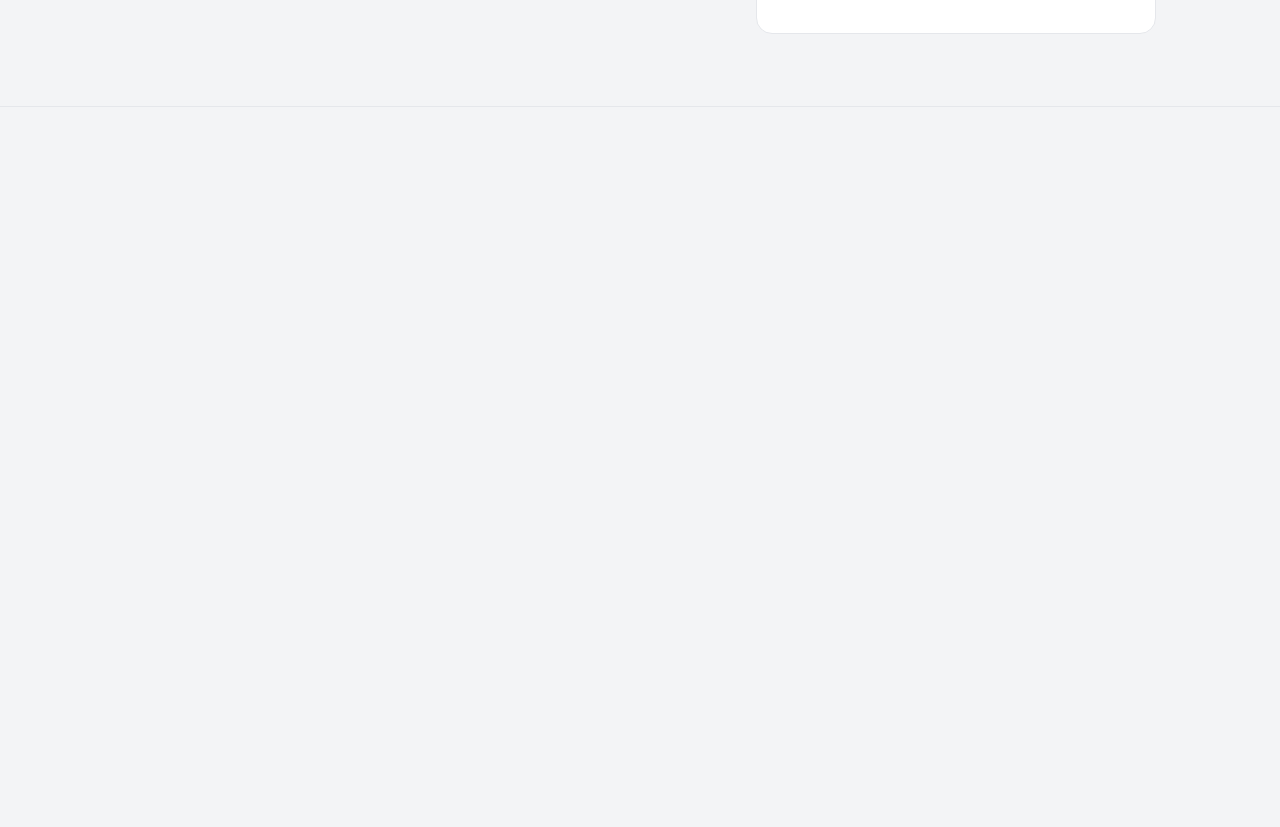
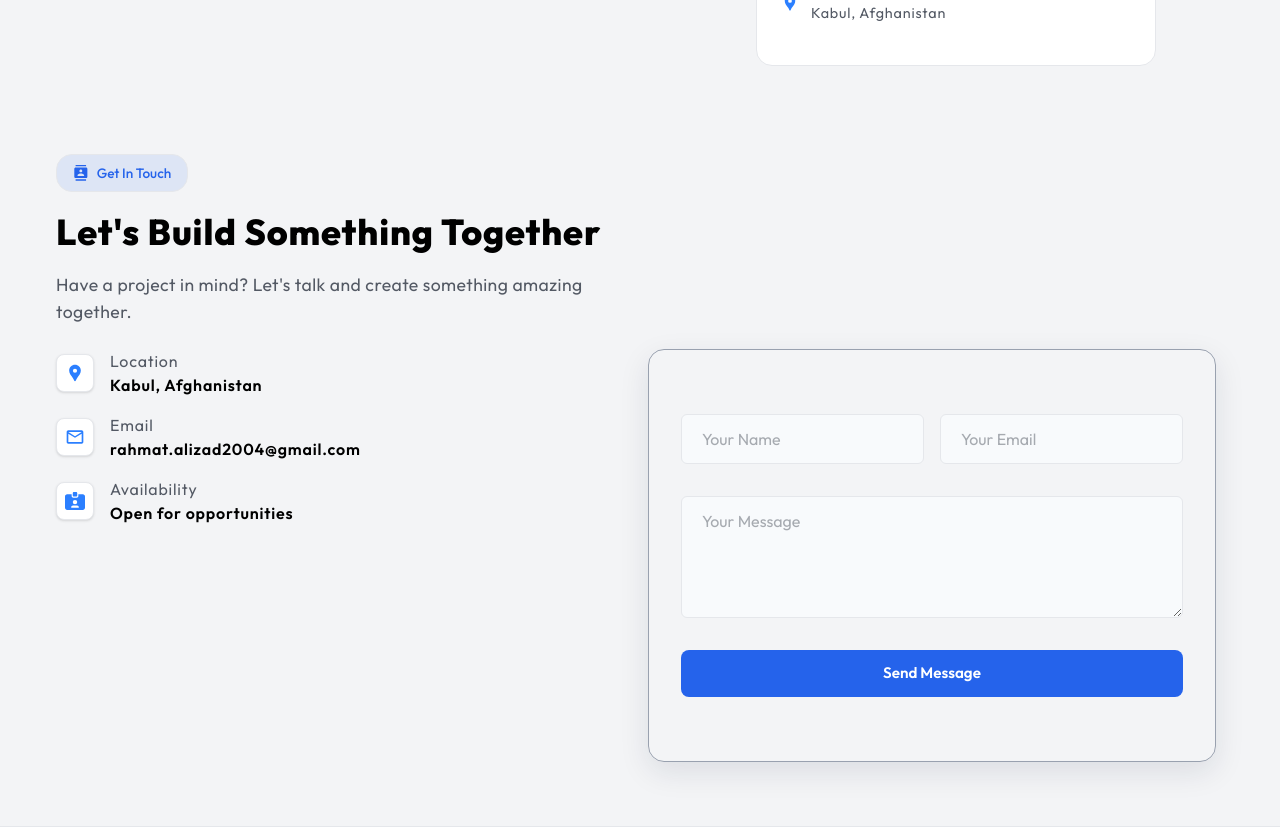
Before and after one commit to Rahmatullah2004/Portfolio, a Next.js app: page / in a window 1280 px wide. Shown: the part 5560-6387 px from the top of the page. Before the commit the page ends 5667 px from the top, so only its background shows below. Built offline with nearby package versions, Linux system fonts and the light colour scheme.

Commit message:
input form just added

```diff
--- a/src/app/page.tsx
+++ b/src/app/page.tsx
@@ -5,6 +5,7 @@
 import SkillsPage from "@/features/skills/SkillsPage";
 import ProjectsPage from "@/features/projects/ProjectsPage";
 import ResumePage from "@/features/resume/ResumePage";
+import ContactMe from "@/features/contact/ContactMe";
 
 export default function Home() {
   return (
@@ -30,6 +31,9 @@
       <section id="resume" className="scroll-mt-20">
         <ResumePage />
       </section>
+      <section id="contact" className="scroll-mt-20">
+        <ContactMe />
+      </section>
     </div>
   );
 }
--- /dev/null
+++ b/src/features/contact/ContactMe.tsx
@@ -0,0 +1,121 @@
+import Image from "next/image";
+import React from "react";
+import { FaIdCardClip } from "react-icons/fa6";
+import { MdContacts, MdLocationPin, MdOutlineEmail } from "react-icons/md";
+
+const ContactMe = () => {
+  return (
+    <div className=" mx-6 mb-12 gap-8">
+      <div className="py-4 px-8 ">
+        <div className="w-1/2">
+          <span className="flex gap-2 justify-center items-center w-fit px-4 py-2 rounded-2xl bg-[#2563eb1a] text-[#2563eb] dark:text-blue-400 text-[0.85rem] font-medium border border-border">
+            <MdContacts className="text-[0.98rem]" />
+            Get In Touch
+          </span>
+          <h1 className="my-2  text-4xl tracking-wide lg:leading-16 md:leading-14 sm:leading-12 leading-10 font-extrabold text-black dark:text-white">
+            Let&apos;s Build Something Together
+          </h1>
+          <p className="text-[1.1rem] tracking-wide mb-6">
+            Have a project in mind? Let&apos;s talk and create something amazing
+            together.
+          </p>
+        </div>
+        <div className="grid lg:grid-cols-2 grid-cols-1">
+          <div className="flex flex-col gap-4">
+            <div className="flex justify-start items-center gap-4">
+              <span className="text-blue-500 dark:bg-[#2563eb1a] bg-white p-2 text-xl border border-border shadow rounded-lg">
+                <MdLocationPin />
+              </span>
+              <div>
+                <span className="tracking-wider">Location</span>
+                <p className="text-black font-semibold tracking-wider dark:text-white">
+                  Kabul, Afghanistan
+                </p>
+              </div>
+            </div>
+            <div className="flex justify-start items-center gap-4">
+              <span className="text-blue-500 dark:bg-[#2563eb1a] bg-white p-2 text-xl border border-border shadow rounded-lg">
+                <MdOutlineEmail />
+              </span>
+              <div>
+                <span className="tracking-wider">Email</span>
+                <p className="text-black font-semibold tracking-wider dark:text-white">
+                  rahmat.alizad2004@gmail.com
+                </p>
+              </div>
+            </div>
+            <div className="flex justify-start items-center gap-4">
+              <span className="text-blue-500 dark:bg-[#2563eb1a] bg-white p-2 text-xl border border-border shadow rounded-lg">
+                <FaIdCardClip />
+              </span>
+              <div>
+                <span className="tracking-wider">Availability</span>
+                <p className="text-black font-semibold tracking-wider dark:text-white">
+                  Open for opportunities
+                </p>
+              </div>
+            </div>
+          </div>
+          <div className="w-full px-2">
+            {/* <div>
+              <h3 className="uppercase mb-2 text-[0.8rem] font-bold text-[#2563eb]">
+                contact us
+              </h3>
+              <h1 className="text-[1.98rem] font-extrabold mb-4">
+                Let&apos;s Work Together
+              </h1>
+              <p className="text-[#64748b] text-[0.92rem]">
+                Have a project in mind? Let&apos;s talk and create something
+                amazing together.
+              </p>
+            </div> */}
+            <form
+              className="flex flex-col gap-8 border border-gray-400 dark:border-border px-8 py-16 rounded-2xl shadow-[0_10px_30px_rgba(20,30,60,0.1)]"
+              // onSubmit={handleSubmit}
+            >
+              <div className="flex justify-center items-center gap-4">
+                <input
+                  type="text"
+                  required
+                  name="name"
+                  // value={contact.name}
+                  // onChange={handleInput}
+                  className="border border-border px-5 py-3 rounded-md w-full bg-[#f8fafc] focus:bg-white dark:bg-[#212c42] dark:focus:bg-[#24304a] focus:border-[#2563eb] focus:outline-none"
+                  placeholder="Your Name"
+                />
+                <input
+                  type="email"
+                  required
+                  name="email"
+                  // value={contact.email}
+                  // onChange={handleInput}
+                  className="border border-border px-5 py-3 rounded-md w-full bg-[#f8fafc] focus:bg-white dark:bg-[#212c42] dark:focus:bg-[#24304a] focus:border-[#2563eb] focus:outline-none"
+                  placeholder="Your Email"
+                />
+              </div>
+              <textarea
+                rows={4}
+                required
+                name="message"
+                // value={contact.message}
+                // onChange={handleInput}
+                className="border border-border px-5 py-3 rounded-md w-full bg-[#f8fafc] focus:bg-white dark:bg-[#212c42] dark:focus:bg-[#24304a] focus:border-[#2563eb] focus:outline-none"
+                placeholder="Your Message"
+              ></textarea>
+              <button className="rounded-lg bg-[#2563eb] px-5 py-3 text-[0.95rem] font-semibold text-white hover:bg-[#1d4ed8] transition-all duration-150 ease-in-out">
+                Send Message
+              </button>
+            </form>
+            {/* {isSubmit && (
+          <p className="m-2 text-green-500 font-bold">
+            Thanks! Your message has been sent.
+          </p>
+        )} */}
+          </div>
+        </div>
+      </div>
+    </div>
+  );
+};
+
+export default ContactMe;
--- a/src/features/resume/ResumePage.tsx
+++ b/src/features/resume/ResumePage.tsx
@@ -38,7 +38,7 @@
           </a>
         </div>
       </div>
-      <div>
+      <div className="mt-8">
         <div className="flex flex-col justify-center items-center gap-4">
           <a
             className="flex sm:w-1/2 lg:w-2/3 w-full justify-center items-center cursor-pointer gap-2 px-6 py-3 rounded-2xl bg-blue-500 text-white"
```
